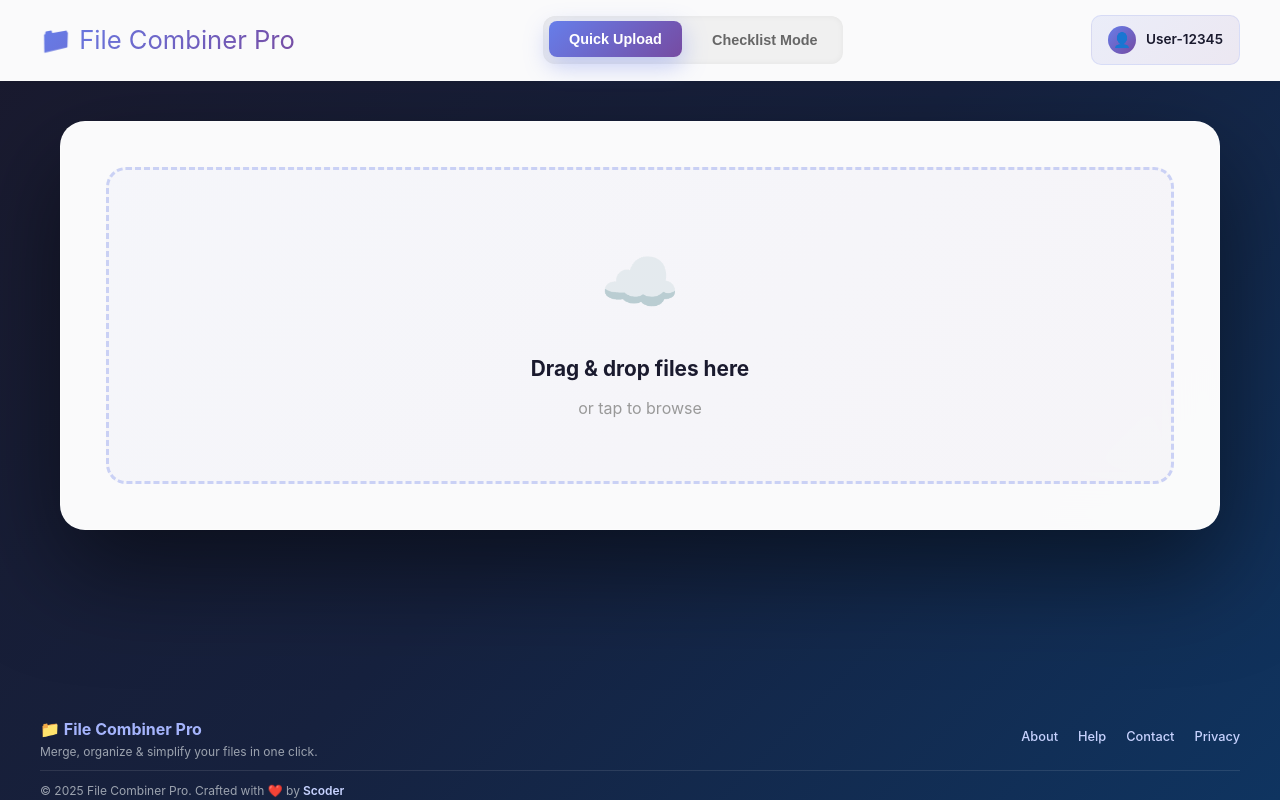
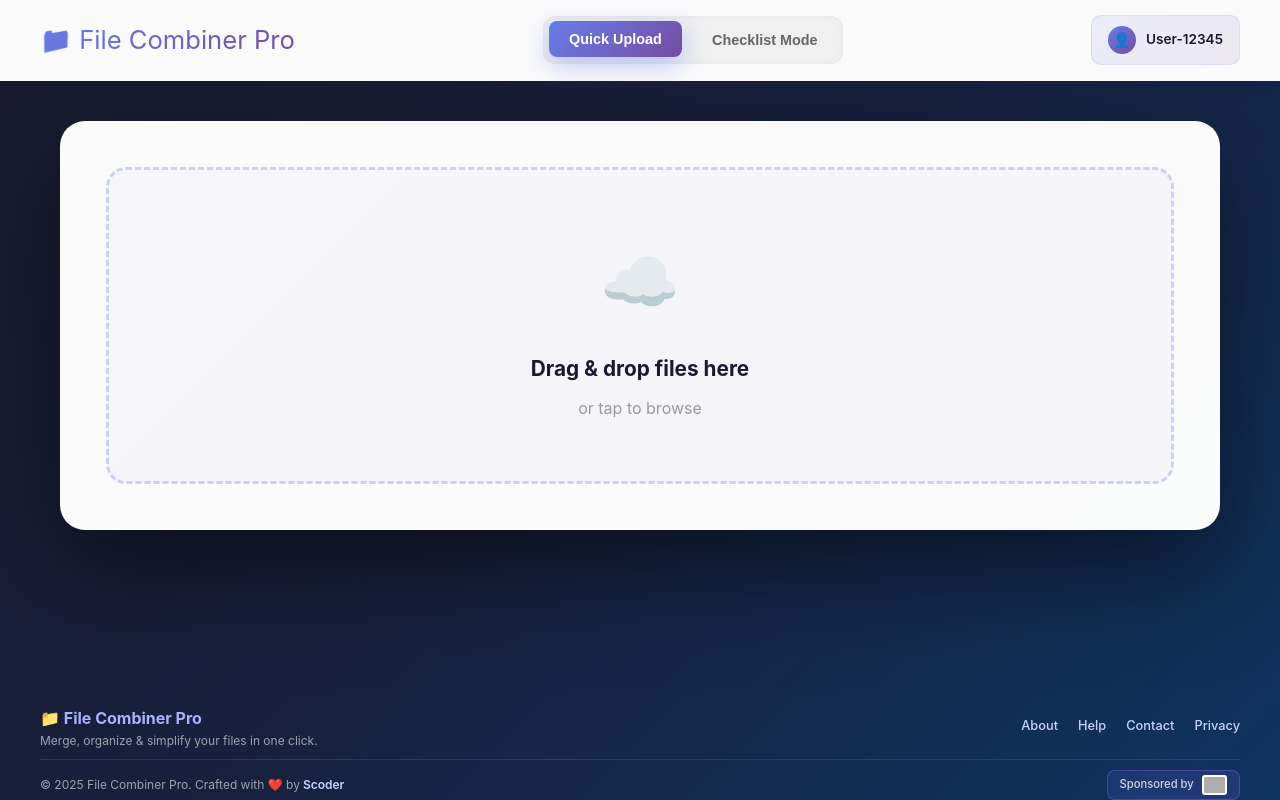
Before and after one commit to Scoder0011/UniversityPROJECT, a plain HTML site: page frontend/index.html in a window 1280 px wide. Drawn offline with Linux system fonts and the light colour scheme; grey boxes are pictures that could not be loaded.

Commit message:
Update index.html

```diff
--- a/frontend/index.html
+++ b/frontend/index.html
@@ -93,9 +93,15 @@
             </div>
         </div>
 
+
         <!-- Bottom bar -->
         <div class="footer-bottom">
-            <p>© 2025 File Combiner Pro. Crafted with ❤️ by <strong>Scoder</strong></p>
+            <p>© 2025 File Combiner Pro. Crafted with ❤️ by <strong>Scoder</strong> </p>
+            <a href="https://manavrachna.edu.in/" target="_blank" rel="noopener noreferrer" class="sponsor-inline">
+                <span>Sponsored by</span>
+                <img src="https://resurrection.manavrachna.edu.in/_next/static/media/mrlogo.6ab959ea.png" alt="Manav Rachna University Logo" class="sponsor-logo">
+            </a>
+
         </div>
     </div>
 
```
